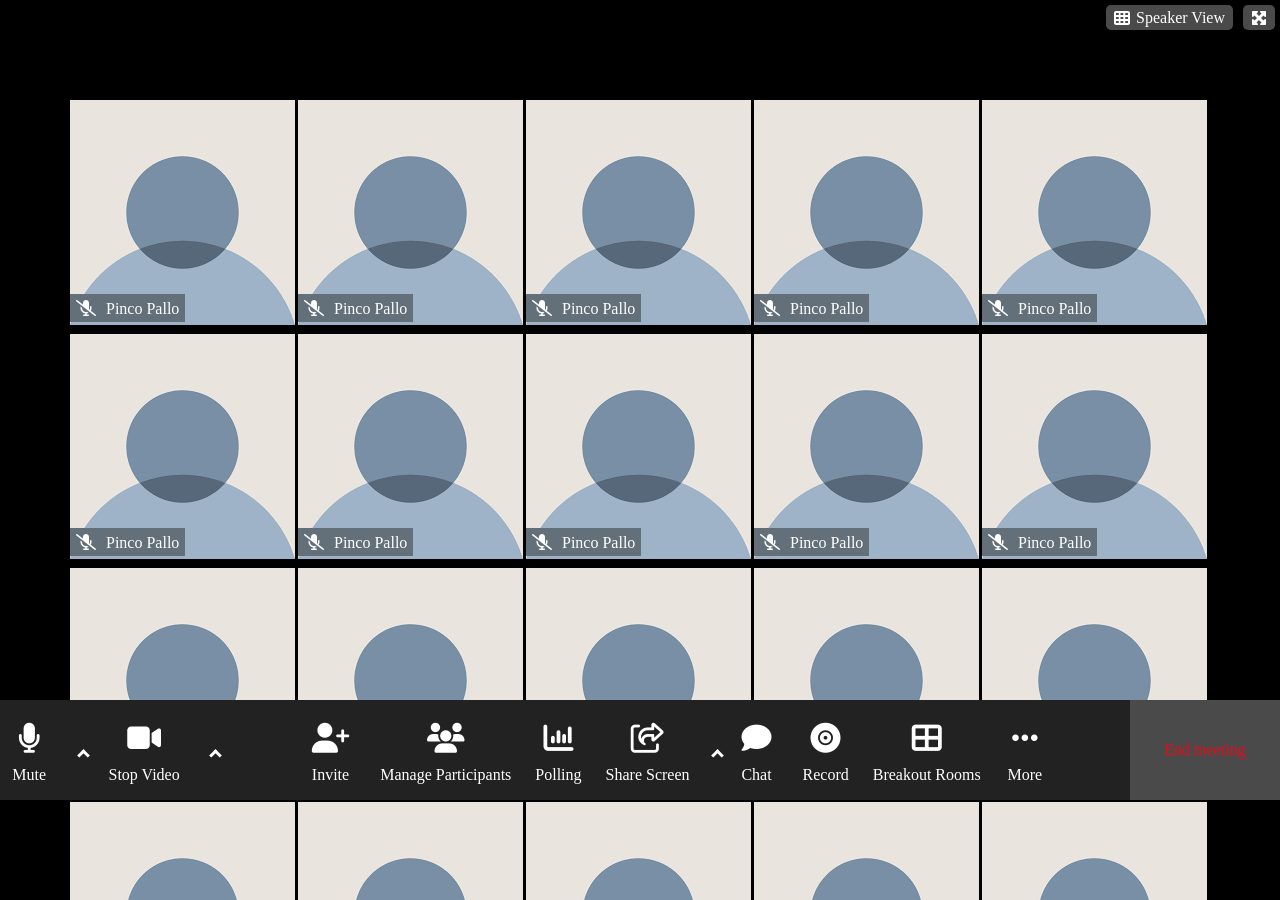
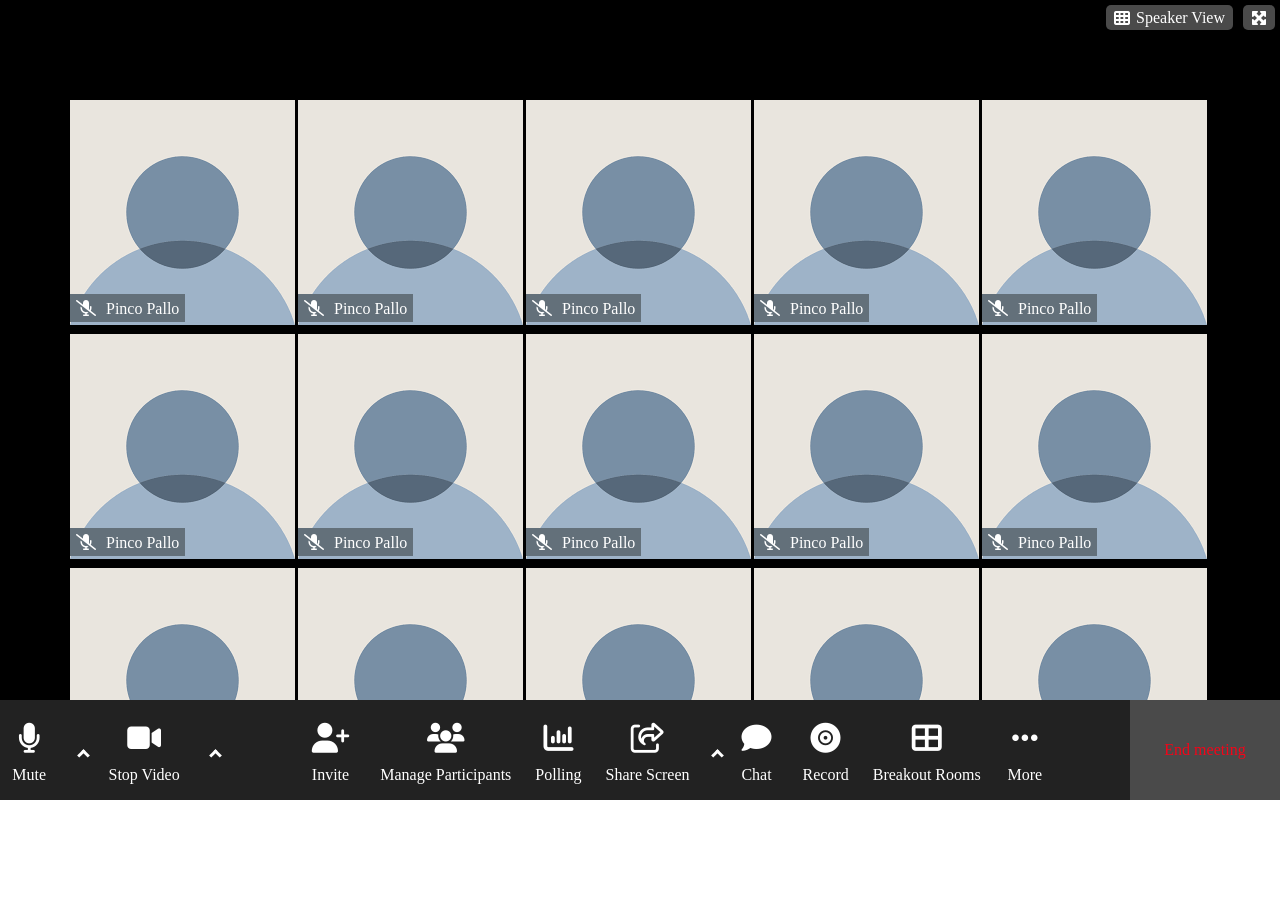
Before and after one commit to GiuseppeRiccardoPugliese/html-css-zoom, a plain HTML site: page index.html in a window 1280 px wide. After the commit the page ends 800 px from the top, so only its background shows below. Drawn offline with Linux system fonts and the light colour scheme.

Commit message:
Sistemata la parte del main inserendo il calc

```diff
--- a/stylesheet.css
+++ b/stylesheet.css
@@ -36,7 +36,8 @@ i , span{
 
 /* Stili del contenitore del contenuto principale della pagina */
 .contenitore_main{
-    height: 100vh;
+    /* height: 100vh; */
+    height: calc(100vh - 150px);
     background-color: black;
     overflow-y: scroll;
     padding-bottom: 130px;
```
